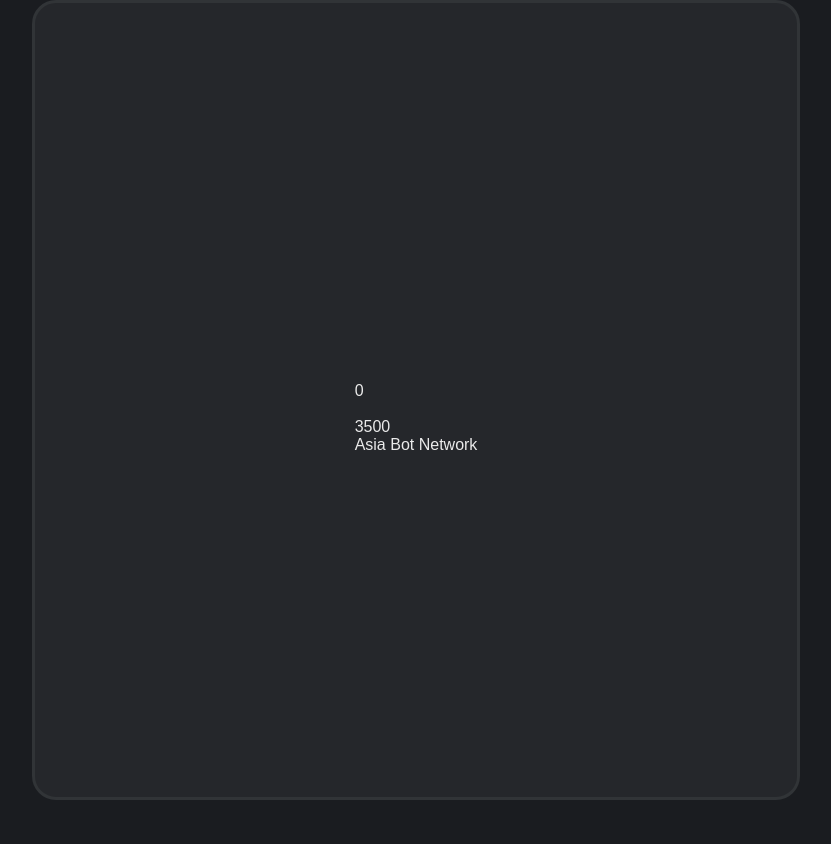
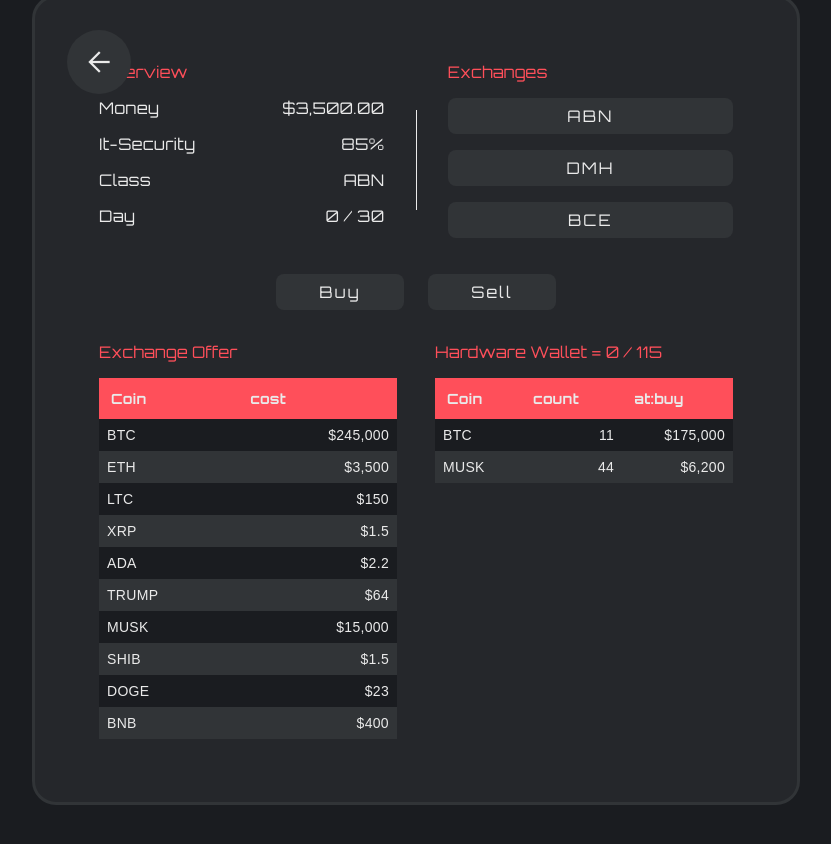
Before and after one commit to maksmuehlbauer/crypto-clash, an Angular app: page /game-board in a window 1280 px wide. Shown: the top 844 px of the page, without its empty margins (224-1055 px from the left). Before the commit the page ends 800 px from the top, so only its background shows below. Built offline with nearby package versions, Linux system fonts and the light colour scheme.

Commit message:
add game HTML + currencys

```diff
--- a/src/app/app.component.scss
+++ b/src/app/app.component.scss
@@ -10,10 +10,10 @@
     position: relative;
     @include display();
     width: 100%;
-    height: 800px;
+    height: 810px;
     background-color: #5c5f63;
     background-color: $game-bg-color;
     border: 3px solid $btn-bg-color;
     border-radius: 24px;
-    padding: 96px;
+    padding: 64px 64px;
 }
--- a/src/app/game-board/game-board.component.html
+++ b/src/app/game-board/game-board.component.html
@@ -1,6 +1,72 @@
-{{ gameService.playerDetails.playerName }}<br>
-{{ gameService.playerDetails.playerClass }}<br>
-{{ gameService.playerDetails.selectedClassIndex }}<br>
-<br>
-{{ gameService.classes[classIndex].startMoney }}<br>
-{{ gameService.classes[classIndex].name }}<br>
+<a routerLink="" class="back-btn"><img src="./assets/img/arrow-back.png" alt="" class=""></a>
+<div class="main-content">
+   <div class="row-1">
+        <div class="overview">
+            <span class="title">Overview</span>
+            <div>
+                <div class="stat-text">
+                    <h4>Money</h4>
+                    <h4>It-Security</h4>
+                    <h4>Class</h4>
+                    <h4>Day</h4>
+                    <!-- <h3>Defi USDC</h3> Later Feature -->
+                </div>
+                <div class="stats">
+                    <h4>{{ startMoney | currency }}</h4>
+                    <h4>{{ itSecurity | percent:'1.0-0'}}</h4>
+                    <h4>{{ classTag }}</h4>
+                    <h4>{{ startingDay }} / {{ finishDay }}</h4>
+                </div>
+            </div>
+
+        </div>
+        <div class="divider"></div>
+        <div class="exchanges">
+            <span class="title">Exchanges</span>
+            <button>ABN</button>
+            <button>DMH</button>
+            <button>BCE</button>
+            <!-- <button>ACL</button> Later Feature -->
+        </div>
+   </div>
+   <div class="row-2 mt-32">
+        <div class="controls">
+            <button>Buy</button>
+            <button>Sell</button>
+            <!-- <button>Shop</button>
+            <button>DeFi</button> -->
+            <!-- <button>Shop</button> Later Feature -->
+            <!-- <button>Defi</button> Later Feature -->
+        </div>
+   </div>
+   <div class="row-3 mt-32">
+        <div class="exchange-offer">
+            <span class="title">Exchange Offer</span>
+            <table>
+                <tr>
+                    <th>Coin</th>
+                    <th>cost</th>
+                </tr>
+                <tr *ngFor="let currency of gameService.currencys; let i = index">
+                    <td>{{ currency.tag }}</td>
+                    <td class="txt-right">{{ currency.value | currency:'USD':'symbol':'1.0-2' }}</td>
+                </tr>
+            </table>
+        </div>
+        <div class="hardware-wallet">
+            <span class="title">Hardware Wallet =  {{ currentWalletCount }} / {{ walletSpace }}</span>
+            <table>
+                <tr>
+                    <th>Coin</th>
+                    <th>count</th>
+                    <th>at:buy</th>
+                </tr>
+                <tr *ngFor="let position of wallet; let i = index">
+                    <td>{{ position.tag }}</td>
+                    <td class="txt-right">{{ position.count }}</td>
+                    <td class="txt-right">{{ position.buyAt | currency:'USD':'symbol':'1.0-2' }}</td>
+                </tr>
+            </table>
+        </div>
+   </div>
+</div>
--- a/src/app/game-board/game-board.component.scss
+++ b/src/app/game-board/game-board.component.scss
@@ -0,0 +1,158 @@
+@import './../../styles.scss';
+
+:host {
+    width: 100%;
+    height: 100%;
+}
+
+.main-content {
+    @include display($jc: flex-start, $ai: flex-start);
+    flex-direction: column;
+    height: 800px;
+    overflow: hidden;
+    // overflow-y: scroll;
+}
+
+h3 {
+    font-family: "Orbitron", sans-serif;
+}
+
+h4 {
+    font-family: "Orbitron", sans-serif;
+    margin-bottom: 16px;
+    font-size: 16px;
+    font-weight: 100;
+    letter-spacing: 0.3px;
+}
+
+.title {
+    font-family: "Orbitron", sans-serif;
+    color: $secondary;
+}
+
+.divider {
+    width: 1px;
+    height: 100px;
+    background-color: $primary;
+    margin-top: 48px;
+}
+
+button {
+    width: 100%;
+    padding: 8px 0;
+    font-size: 16px;
+    background-color: $btn-bg-color;
+    color: $primary;
+    border: none;
+    text-align: center;
+    font-family: "Orbitron", sans-serif;
+    letter-spacing: 2px;
+    border-radius: 8px;
+    cursor: pointer;
+    &:hover {
+        background-color: #00C896;
+        color: #1A1C20;
+    }
+}
+
+.row-1 {
+    width: 100%;
+    @include display($ai: flex-start, $jc: space-between);
+    // background-color: rgba(25, 25, 25, 0.4);
+}
+
+.row-2 {
+    width: 100%;
+    @include display($ai: flex-start, $jc: space-between);
+    // background-color: rgba(255, 0, 0, 0.4);
+}
+
+.row-3 {
+    width: 100%;
+    @include display($ai: flex-start, $jc: space-between);
+    // background-color: rgba(0, 128, 0, 0.4);
+}
+
+.overview {
+    width: 45%;
+    @include display($ai: flex-start);
+    flex-direction: column;
+    gap: 16px;
+    >div {
+        width: 100%;
+        display: flex;
+        gap: 16px;
+        >.stat-text {
+            width: 50%;
+        }
+        >.stats {
+            width: 50%;
+            text-align: right;
+        }
+    }
+}
+
+.exchanges {
+    // background-color: aqua;
+    width: 45%;
+    @include display($ai: flex-start);
+    flex-direction: column;
+    gap: 16px;
+
+
+}
+
+.controls {
+    @include display();
+    gap: 24px;
+    width: 100%;
+    >button {
+        width: 128px;
+    }
+}
+
+.exchange-offer {
+    width: 47%;
+    @include display($ai: flex-start);
+    flex-direction: column;
+    gap: 16px;
+
+}
+
+.hardware-wallet {
+    width: 47%;
+    @include display($ai: flex-start);
+    flex-direction: column;
+    gap: 16px;
+
+}
+
+table {
+    width: 100%;
+    border-collapse: collapse;
+    letter-spacing: 0.3px;
+    font-size: 14px;
+    tr {
+        text-align: left;
+        th {
+            font-weight: 900;
+            background-color: $secondary;
+            padding: 12px;
+            font-family: "Orbitron", sans-serif;
+        }
+        td {
+            padding: 8px;
+            font-family: sans-serif;
+        }
+        &:nth-child(odd):not(:first-child) {
+            background-color: $btn-bg-color;
+        }
+        &:nth-child(even) {
+            background-color: $body-color;
+        }
+    }
+}
+
+.txt-right {
+    text-align: right;
+}
--- a/src/app/game-board/game-board.component.ts
+++ b/src/app/game-board/game-board.component.ts
@@ -1,17 +1,54 @@
 import { Component, inject } from '@angular/core';
 import { GameServiceService } from '../game-service.service';
+import { RouterModule } from '@angular/router';
+import { CommonModule } from '@angular/common';
 
 @Component({
   selector: 'app-game-board',
   standalone: true,
-  imports: [],
+  imports: [RouterModule, CommonModule],
   templateUrl: './game-board.component.html',
   styleUrl: './game-board.component.scss'
 })
 export class GameBoardComponent {
 
-  gameService = inject(GameServiceService)
-  classIndex = this.gameService.playerDetails.selectedClassIndex
+  gameService = inject(GameServiceService);
+  classIndex = this.gameService.playerDetails.selectedClassIndex;
+  currentWalletCount:number = 0;
+  startingDay:number = 0;
+  finishDay:number = 30;
+
+  wallet = [
+    {
+      name: 'Bitcoin',
+      tag: 'BTC',
+      buyAt: 175000,
+      count: 11
+    },
+    {
+      name: 'Musk Coin',
+      tag: 'MUSK',
+      buyAt: 6200,
+      count: 44
+    },
+  ]
+
+    // a getter "get" refresh the variable at anytime they are called into the template
+    get walletSpace() {
+      return this.gameService.classes[this.classIndex].walletspace;
+    }
+
+    get startMoney() {
+      return this.gameService.classes[this.classIndex].startMoney;
+    }
+
+    get classTag() {
+      return this.gameService.classes[this.classIndex].tag;
+    }
+
+    get itSecurity() {
+      return this.gameService.classes[this.classIndex].itSecurity;
+    }
 
 
 }
--- a/src/app/game-service.service.ts
+++ b/src/app/game-service.service.ts
@@ -14,18 +14,70 @@
     selectedClassIndex: 0
   }
 
-
   scores = [
     {name: 'max', class: 'ABN', score: 710000},
     {name: 'lulu', class: 'DMH', score: 50000}
   ]
+
+  currencys = [
+    {
+      name: 'Bitcoin',
+      tag: 'BTC',
+      value: 245000,
+    },
+    {
+      name: 'Ethereum',
+      tag: 'ETH',
+      value: 3500,
+    },
+    {
+      name: 'Litecoin',
+      tag: 'LTC',
+      value: 150,
+    },
+    {
+      name: 'Ripple',
+      tag: 'XRP',
+      value: 1.5,
+    },
+    {
+      name: 'Cardano',
+      tag: 'ADA',
+      value: 2.2,
+    },
+    {
+      name: 'Trump Coin',
+      tag: 'TRUMP',
+      value: 64.000,
+    },
+    {
+      name: 'Musk Coin',
+      tag: 'MUSK',
+      value: 15000,
+    },
+    {
+      name: 'Shiba Inu',
+      tag: 'SHIB',
+      value: 1.5,
+    },
+    {
+      name: 'Dogecoin',
+      tag: 'DOGE',
+      value: 23,
+    },
+    {
+      name: 'Binance Coin',
+      tag: 'BNB',
+      value: 400,
+    }
+  ];
 
   classes = [
     {
       name: 'Asia Bot Network',
       tag: 'ABN',
       startMoney: 3500,
-      itSecurity: 85,
+      itSecurity: 0.85,
       walletspace: 115,
       attributes: {
         attOne: {
@@ -42,7 +94,7 @@
       name: 'Donald Musk Holding',
       tag: 'DMH',
       startMoney: 7000,
-      itSecurity: 75,
+      itSecurity: 0.75,
       walletspace: 100,
       attributes: {
         attOne: {
@@ -59,7 +111,7 @@
       name: 'Breaucracy Empire',
       tag: 'BCE',
       startMoney: 5000,
-      itSecurity: 95,
+      itSecurity: 0.95,
       walletspace: 90,
       attributes: {
         attOne: {
--- a/src/app/mainwindow/mainwindow.component.scss
+++ b/src/app/mainwindow/mainwindow.component.scss
@@ -114,7 +114,7 @@
     // background-color: lightblue;
     @include display($jc: space-between);
     >a, button {
-      font-size: 16px;
+        font-size: 16px;
         background-color: $btn-bg-color;
         color: $primary;
         border: none;
```
